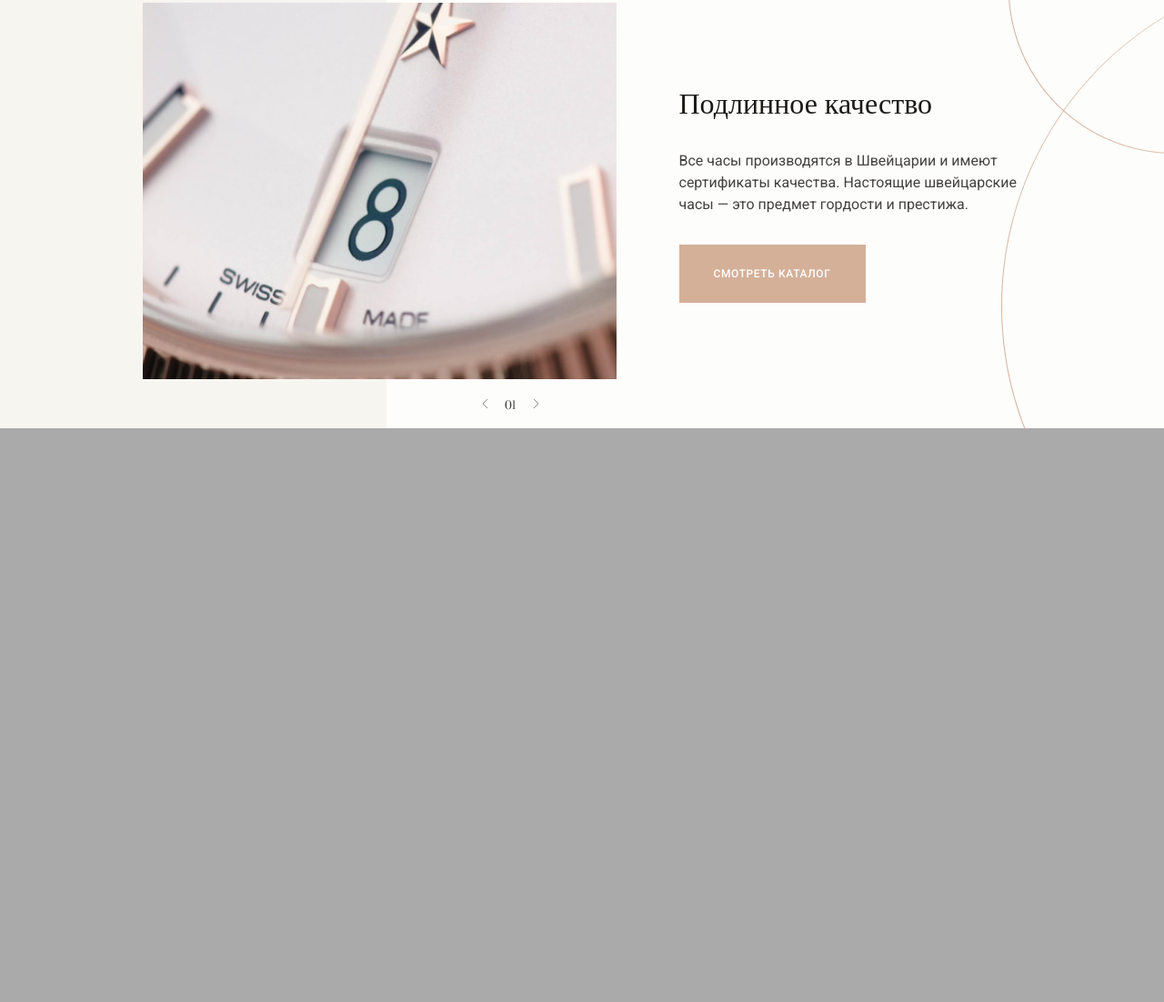
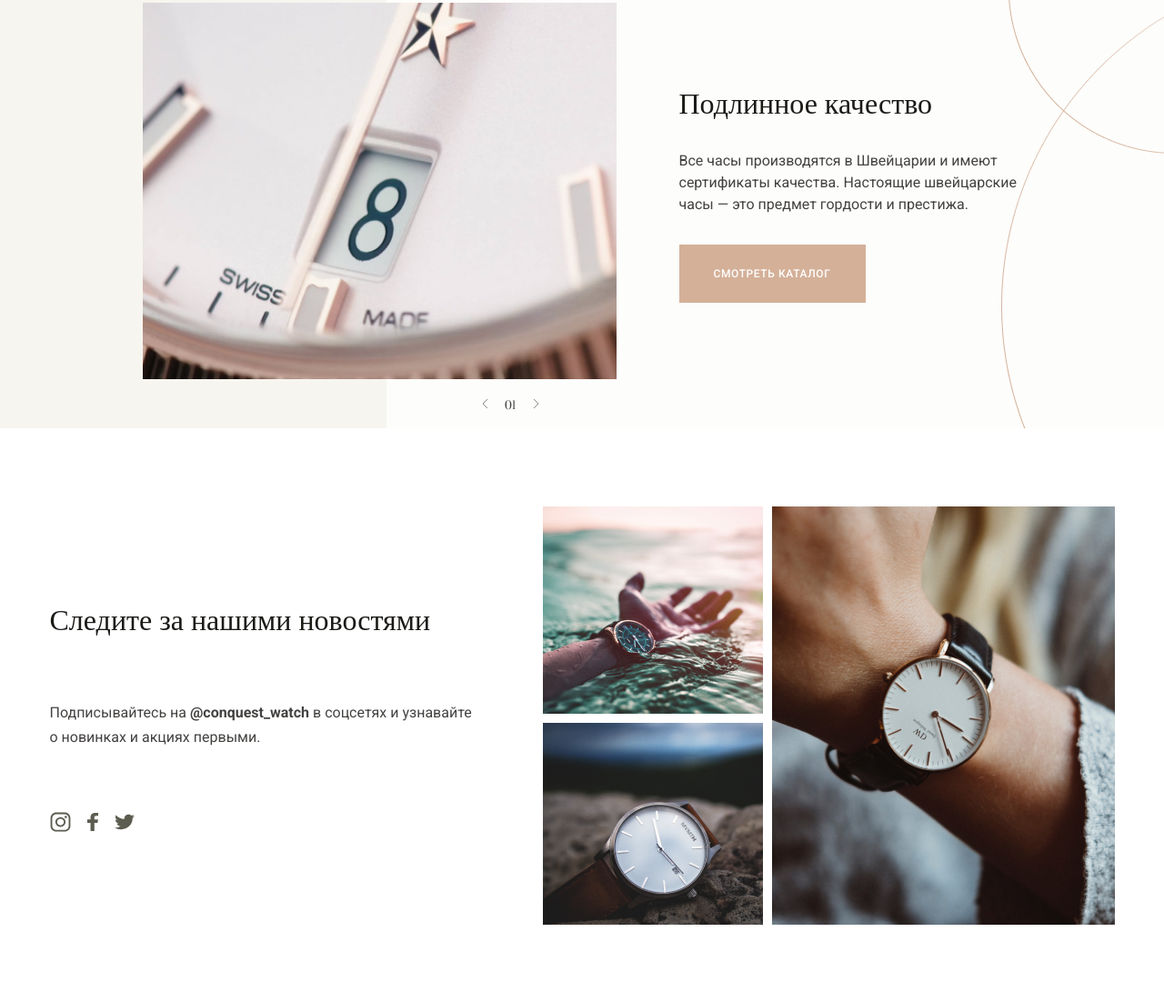
Before and after one commit to ilia-io/Conquest-watch, a website built with webpack: page src/index.html in a window 1280 px wide. Shown: the part 1610-2712 px from the top of the page at 91% size. Before the commit the page ends 2081 px from the top, so only its background shows below. Built offline with nearby package versions, Linux system fonts and the light colour scheme.

Commit message:
feat: add contacts section

```diff
--- a/src/index.html
+++ b/src/index.html
@@ -160,17 +160,82 @@
         <section class="banner">
           <div class="banner__wrapper container">
             <div class="banner__image-box">
-              <img src="/src/img/photo_banner.png" alt="clock up close" class="banner__img">
+              <img
+                src="/src/img/photo_banner.png"
+                alt="clock up close"
+                class="banner__img"
+              />
             </div>
             <div class="banner__info-box">
               <h2 class="banner__title">Подлинное качество</h2>
-              <p class="banner__text">Все часы производятся в Швейцарии и имеют сертификаты качества. Настоящие швейцарские часы — это предмет гордости и престижа.</p>
-              <button class="banner__btn" type="button">СМОТРЕТЬ КАТАЛОГ</button>
+              <p class="banner__text">
+                Все часы производятся в Швейцарии и имеют сертификаты качества.
+                Настоящие швейцарские часы — это предмет гордости и престижа.
+              </p>
+              <button class="banner__btn" type="button">
+                СМОТРЕТЬ КАТАЛОГ
+              </button>
             </div>
             <div class="banner__pagination">
-              <img src="/src/img/arrow_left.svg" alt="arrow left" class="banner__pagination-arrow">
-<p class="banner__pagination-text">01</p>
-              <img src="/src/img/arrow_right.svg" alt="arrow right" class="banner__pagination-arrow">
+              <img
+                src="/src/img/arrow_left.svg"
+                alt="arrow left"
+                class="banner__pagination-arrow"
+              />
+              <p class="banner__pagination-text">01</p>
+              <img
+                src="/src/img/arrow_right.svg"
+                alt="arrow right"
+                class="banner__pagination-arrow"
+              />
+            </div>
+          </div>
+        </section>
+        <section class="contacts">
+          <div class="contacts__wrapper container">
+            <div class="contacts__info-box">
+              <h2 class="contacts__title">Следите за нашими новостями</h2>
+              <p class="contacts__text">
+                Подписывайтесь на <strong>@conquest_watch</strong> в соцсетях и
+                узнавайте о новинках и акциях первыми.
+              </p>
+              <div class="contacts__socials">
+                <img
+                  src="/src/img/instagram_icon.svg"
+                  alt="instagram icon"
+                  class="contacts__icon"
+                />
+                <img
+                  src="/src/img/facebook_icon.svg"
+                  alt="facebook icon"
+                  class="contacts__icon"
+                />
+                <img
+                  src="/src/img/twitter_icon.svg"
+                  alt="twitter icon"
+                  class="contacts__icon"
+                />
+              </div>
+            </div>
+            <div class="contacts__photo-box">
+              <div class="contacts__photo-wrp">
+                <img
+                  src="/src/img/photo_1.png"
+                  alt="watch advertisement photo"
+                  class="contacts__photo"
+                />
+                 <img
+                  src="/src/img/photo_2.png"
+                  alt="watch advertisement photo"
+                  class="contacts__photo"
+                />
+              </div>
+
+                <img
+                  src="/src/img/photo_3.png"
+                  alt="watch advertisement photo"
+                  class="contacts__photo"
+                />
             </div>
           </div>
         </section>
--- a/src/style/_style.scss
+++ b/src/style/_style.scss
@@ -409,3 +409,67 @@ body {
     color: rgba(27, 26, 23, 0.82);
   }
 }
+
+.contacts {
+  min-height: 631px;
+  background-color: #fff;
+  display: flex;
+  justify-content: center;
+  align-items: center;
+
+  &__wrapper {
+    min-height: 460px;
+    display: flex;
+    justify-content: space-between;
+    align-items: center;
+  }
+
+  &__info-box {
+    width: 471px;
+    height: 258px;
+    display: flex;
+    flex-direction: column;
+    justify-content: space-between;
+  }
+
+  &__title {
+    font-family: 'Playfair Display';
+    font-style: normal;
+    font-weight: 400;
+    font-size: 32px;
+    line-height: 43px;
+    color: #1B1A17;
+  }
+
+  &__text {
+    font-family: 'Roboto';
+    font-style: normal;
+    font-weight: 400;
+    font-size: 16px;
+    line-height: 27px;
+    color: #444240;
+  }
+
+  &__socials {
+    width: 93px;
+    height: 22.78px;
+    display: flex;
+    justify-content: space-between;
+  }
+
+  &__icon {}
+
+  &__photo-box {
+    width: 629px;
+    height: 460px;
+    display: flex;
+  }
+
+  &__photo-wrp {}
+
+  &__photo {
+    &:nth-child(1) {
+      margin-bottom: 7px;
+    }
+  }
+}
```
Also changed, not shown: src/img/facebook_icon.svg (added), src/img/instagram_icon.svg (added), src/img/photo_1.png (added), src/img/photo_2.png (added), src/img/photo_3.png (added), src/img/twitter_icon.svg (added).
